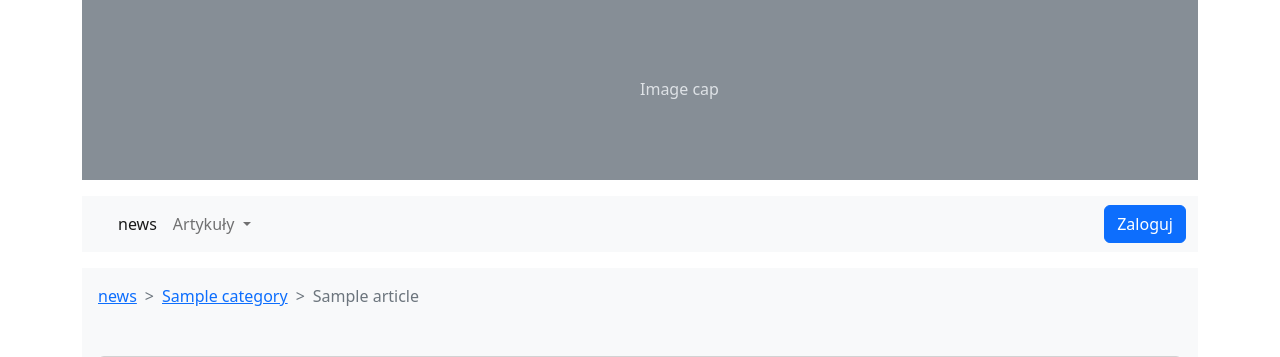
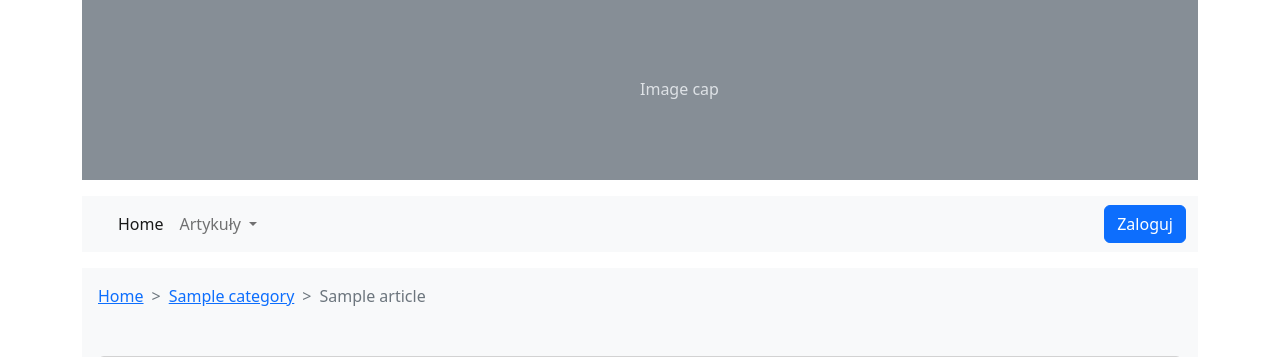
Before and after one commit to robert1220/News, a Django app: page /article/1/ in a window 1280 px wide. Shown: the top 357 px of the page. Run offline with Django 4.2, Linux system fonts and the light colour scheme; tables that the repository leaves empty hold one stand-in row (values such as "Sample post"); grey boxes marked "Sample" are stand-in pictures; some libraries are stand-ins or nearby versions.

```diff
--- a/news/templates/news/article_details.html
+++ b/news/templates/news/article_details.html
@@ -4,7 +4,7 @@
 {{article.category_id.name}}
 {% endblock %}
 {% block pocket_menu %}
-<li class="breadcrumb-item"><a href="{% url 'news:index' %}">news</a></li>
+<li class="breadcrumb-item"><a href="{% url 'news:index' %}">Home</a></li>
 {% block pocket_menu_item %}
 <li class="breadcrumb-item"><a href="{% url 'news:articles' article.category_id.name %}">{{ article.category_id.name }}</a></li>
 <li class="breadcrumb-item active" aria-current="page">{{ article.name }}</li>
--- a/news/templates/news/articles.html
+++ b/news/templates/news/articles.html
@@ -3,6 +3,6 @@
 {% block list_item_pagination_next %}<a class="page-link" href="{% url 'news:articles_pagination' category_name page_obj.next_page_number %}">Next</a>{% endblock %}
 {% block list_item_pagination_previous %}<a class="page-link" href="{% url 'news:articles_pagination' category_name page_obj.previous_page_number %}">Previous</a>{% endblock %}
 {% block pocket_menu_item %}
-<li class="breadcrumb-item"><a href="{% url 'news:index' %}">news</a></li>
+<li class="breadcrumb-item"><a href="{% url 'news:index' %}">Home</a></li>
 <li class="breadcrumb-item active" aria-current="page">{{ category_name }}</li>
 {% endblock %}
--- a/news/templates/news/index.html
+++ b/news/templates/news/index.html
@@ -2,4 +2,4 @@
 {% block title %}Strona Główna{% endblock %}
 {% block list_item_pagination_next %}<a class="page-link" href="{% url 'news:index_pagination' page_obj.next_page_number %}">Next</a>{% endblock %}
 {% block list_item_pagination_previous %}<a class="page-link" href="{% url 'news:index_pagination' page_obj.previous_page_number %}">Previous</a>{% endblock %}
-{% block pocket_menu_item %}<li class="breadcrumb-item">news</li>{% endblock %}
+{% block pocket_menu_item %}<li class="breadcrumb-item">Home</li>{% endblock %}
--- a/news/templates/news/layout.html
+++ b/news/templates/news/layout.html
@@ -22,7 +22,7 @@
         <div class="navbar-collapse collapse" id="navbarNavDropdown">
           <ul class="navbar-nav me-auto mb-2 mb-lg-0">
             <li class="nav-item">
-              <a class="nav-link active" aria-current="page" href="{% url 'news:index' %}">news</a>
+              <a class="nav-link active" aria-current="page" href="{% url 'news:index' %}">Home</a>
             </li>
 
             <li class="nav-item dropdown">
```
